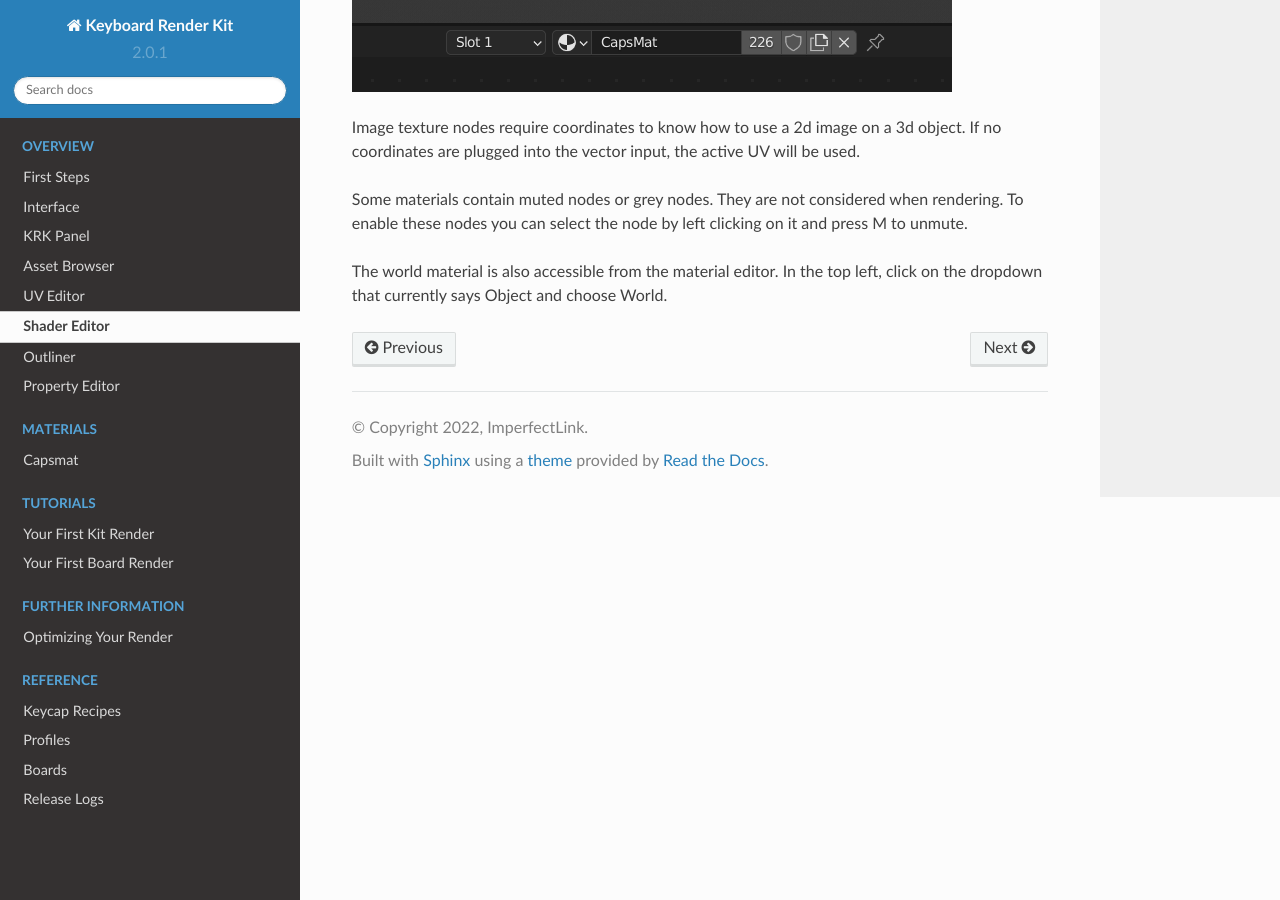
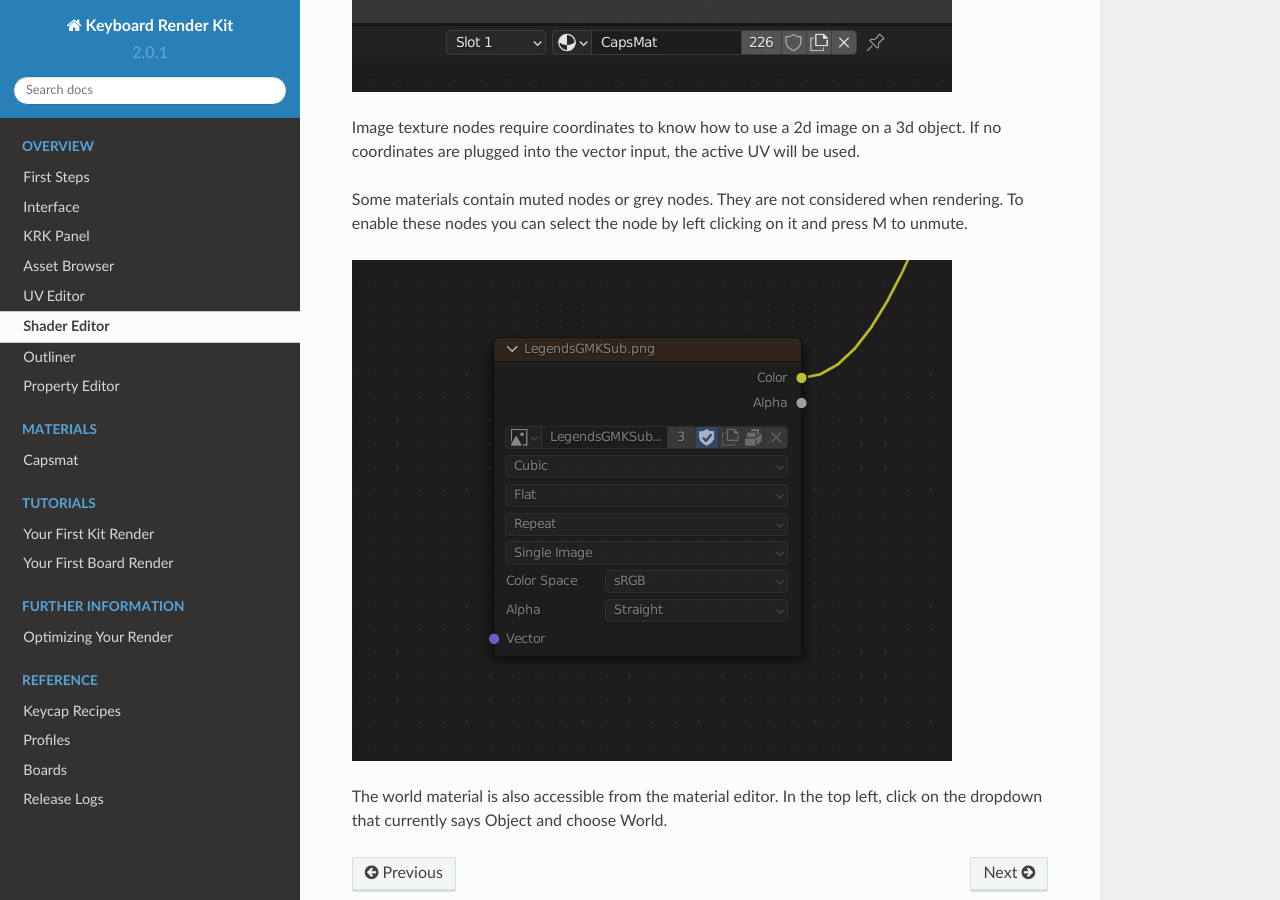
Before and after one commit to imperfectlink/KeyboardRenderKit, a Sphinx documentation site: the page built from docs/source/materials.rst, in a window 1280 px wide and 900 px high, scrolled down 1690 px. Built offline with Sphinx 7.4.7 and the Read the Docs theme 2.0.0, drawn with Linux system fonts in a browser that asks for light colours.

Commit message:
Update materials.rst

```diff
--- a/docs/source/materials.rst
+++ b/docs/source/materials.rst
@@ -20,4 +20,6 @@ Image texture nodes require coordinates to know how to use a 2d image on a 3d ob
 
 Some materials contain muted nodes or grey nodes. They are not considered when rendering. To enable these nodes you can select the node by left clicking on it and press M to unmute.
 
+.. image:: img/UnmuteNode.gif
+
 The world material is also accessible from the material editor. In the top left, click on the dropdown that currently says Object and choose World.
```
